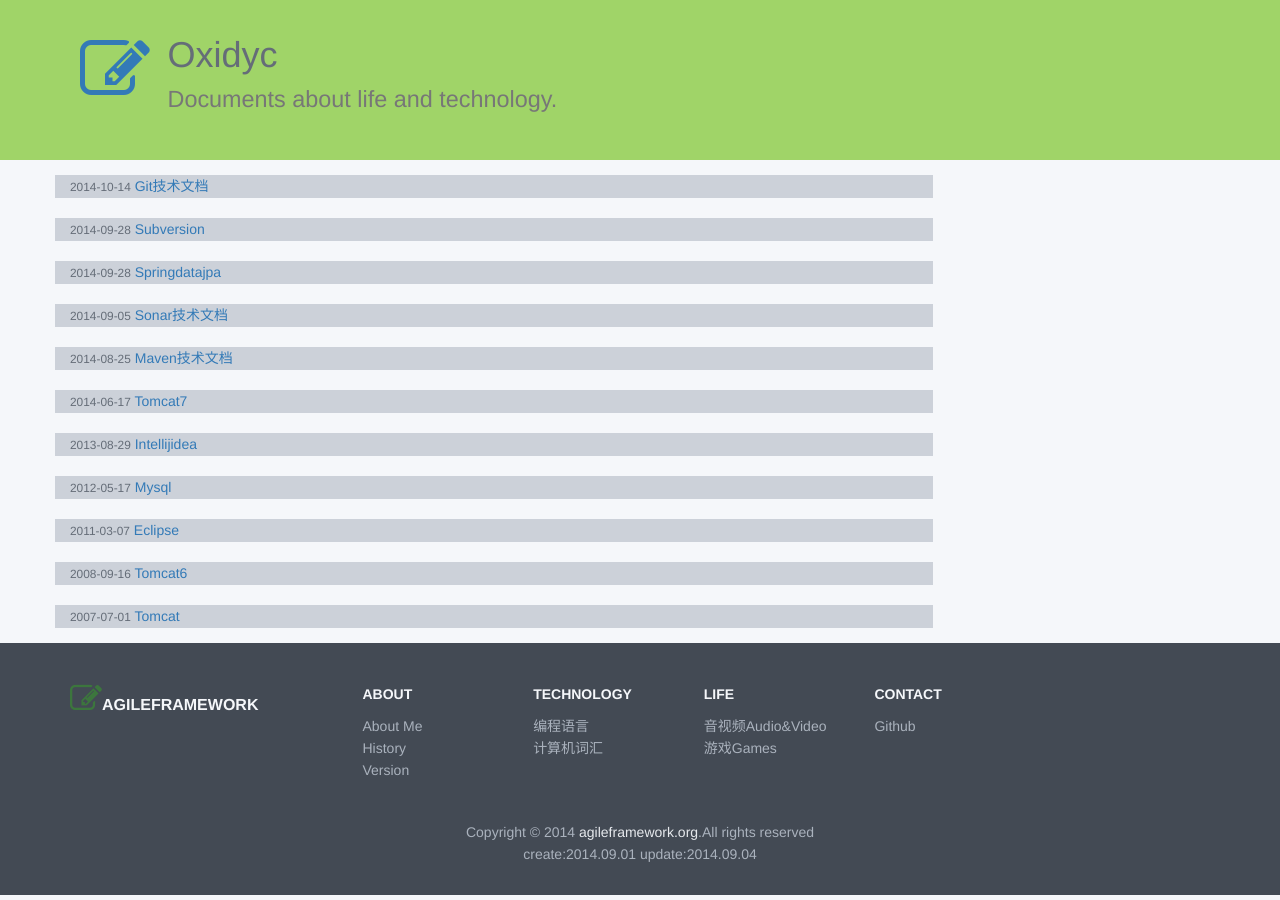
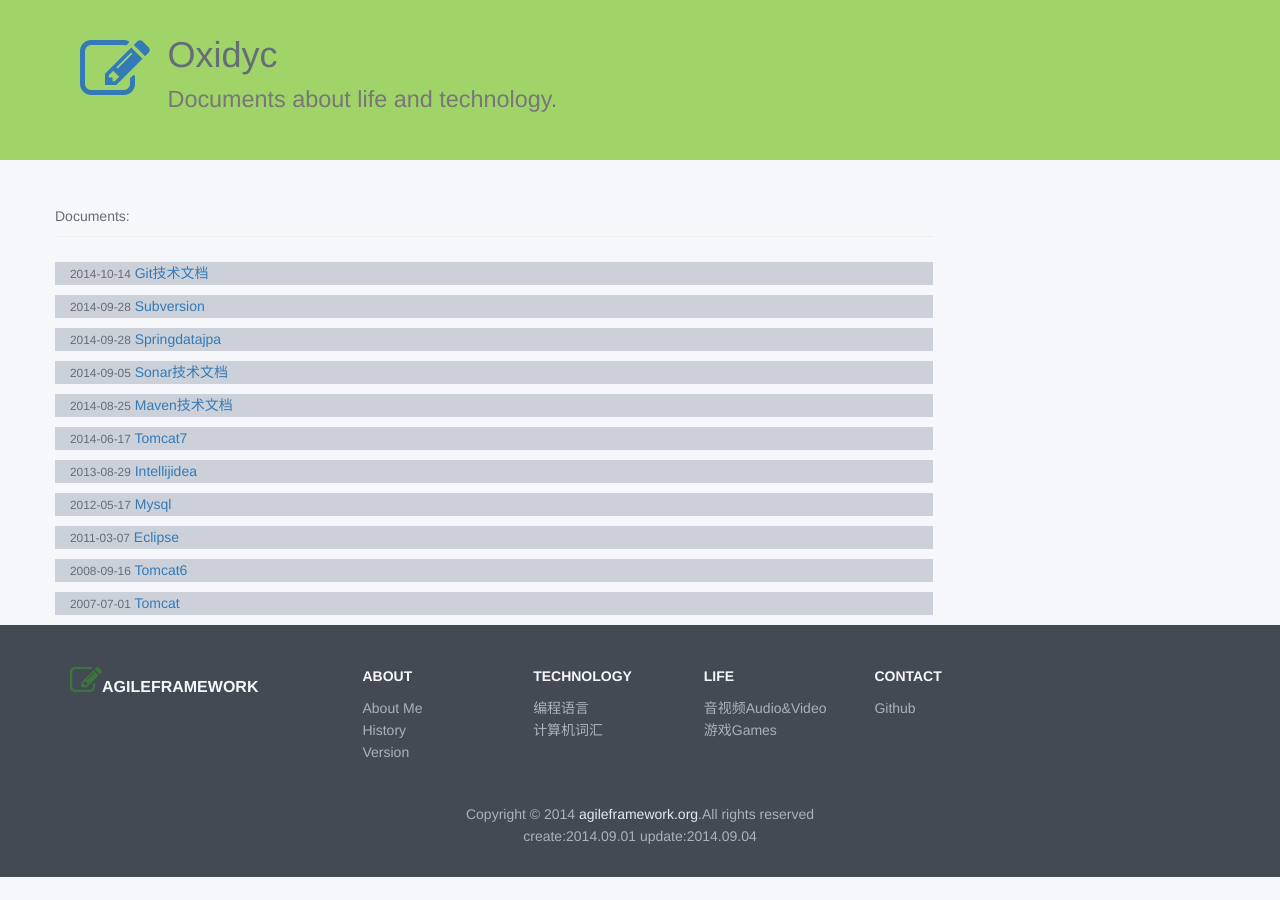
Before and after one commit to oxidyc/ikms.github.io, a Jekyll site: the page built from index.html, in a window 1280 px wide. Built offline with Jekyll 4.4.1, drawn with Linux system fonts in a browser that asks for light colours; nearby versions of some CDN libraries.

```diff
--- a/index.html
+++ b/index.html
@@ -14,8 +14,9 @@
     <div class="col-lg-9">
         <section style="margin:5px 0;">
             <div class="row">
+                <div class="page-header">Documents:</div>
                 {% for post in site.posts %}
-                <div class="col-lg-12 bg_mediumgray" style="margin: 10px 0;">
+                <div class="col-lg-12 bg_mediumgray" style="margin: 5px 0;">
                     <small>{{ post.date | date: "%F" }}</small> <a href="{{ post.id }}">{{ post.title }}</a>
                     <!-- {{ post.excerpt }}-->
 
```
